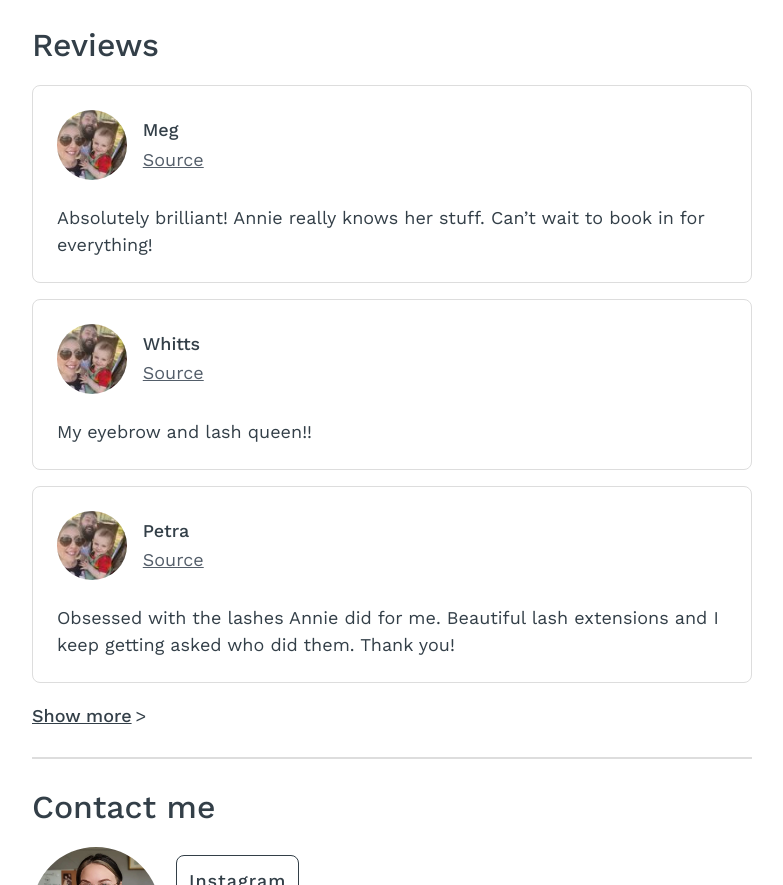
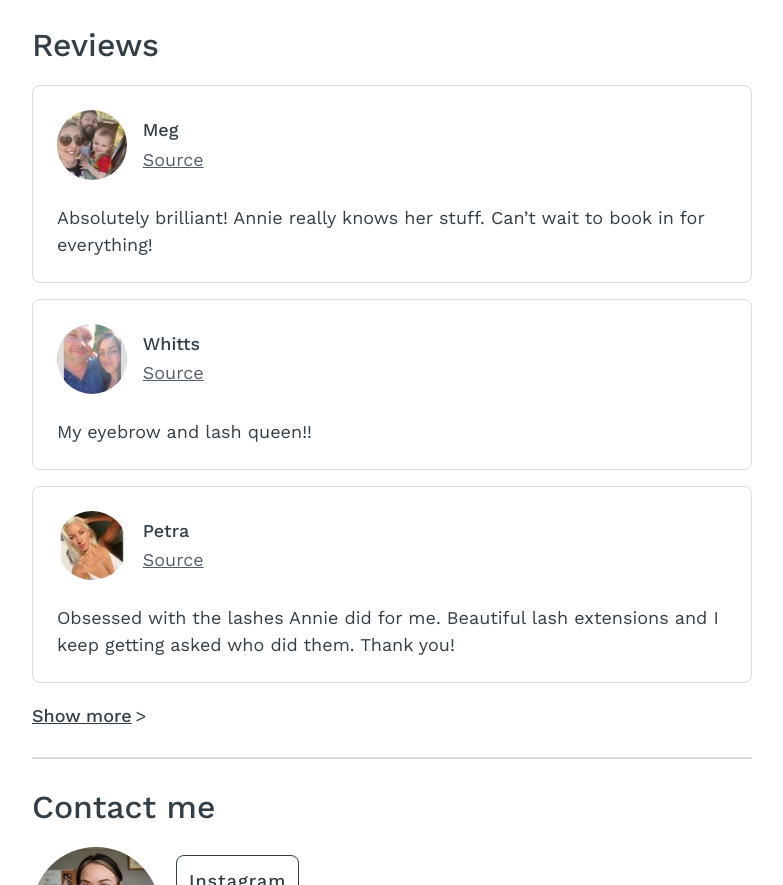
Before and after one commit to ocampco/face-studio, a Gatsby site: page / in a window 1280 px wide. Shown: the part 1801-2686 px from the top of the page, without its empty margins (248-1031 px from the left). Built offline with nearby package versions, Linux system fonts and the light colour scheme; Gatsby itself is replaced by a stand-in of ours.

Commit message:
Use static review comment components since dynamic is not supported

```diff
--- /dev/null
+++ b/src/components/Comments.js
@@ -0,0 +1,121 @@
+import React from 'react';
+import styled from 'styled-components';
+import { StaticImage } from 'gatsby-plugin-image';
+import { colors } from '../styles/variables';
+
+const Card = styled.div`
+  padding: 1.5rem;
+  margin-bottom: 1rem;
+  border: 1px solid ${colors.lightGrey};
+  border-radius: 0.5rem;
+`;
+
+const User = styled.div`
+  display: flex;
+  margin-bottom: 1.5rem;
+`;
+
+const Avatar = styled.div`
+  width: 5rem;
+  margin-right: 1rem;
+  overflow: hidden;
+  border-radius: 50%;
+`;
+
+const Info = styled.div`
+  display: flex;
+  flex-direction: column;
+  justify-content: space-evenly;
+  width: 100%;
+`;
+
+const Username = styled.span`
+  font-weight: 500;
+`;
+
+const Source = styled.a`
+  color: ${colors.darkGrey};
+`;
+
+const Comment = styled.div`
+  line-height: 1.5;
+`;
+
+const Comments = () => (
+  <>
+    <Card>
+      <User>
+        <Avatar>
+          <StaticImage
+            src="./../images/review-meg.jpg"
+            alt="Meg"
+            placeholder="blurred"
+          />
+        </Avatar>
+        <Info>
+          <Username>Meg</Username>
+          <Source
+            href="https://www.facebook.com/meg.humphrey.31/posts/pfbid0mZ6pTAZFxW4oyzi4z5u9dtgz73arFvdWopuBuo7qESffmpEvoyj7NgyVt8p9sSSAl"
+            target="_blank"
+            rel="noopener noreferrer"
+          >
+            Source
+          </Source>
+        </Info>
+      </User>
+      <Comment>
+        Absolutely brilliant! Annie really knows her stuff. Can’t wait to book in for everything!
+      </Comment>
+    </Card>
+    <Card>
+      <User>
+        <Avatar>
+          <StaticImage
+            src="./../images/review-whitts.jpg"
+            alt="Whitts"
+            placeholder="blurred"
+          />
+        </Avatar>
+        <Info>
+          <Username>Whitts</Username>
+          <Source
+            href="https://www.facebook.com/whitts.oliver/posts/pfbid03CRJG9o2HWHVnVyYudUkHDEZiENsMFu3w4Qg7ntm4j7PLRqRvTgVu94giV4Bdbdpl"
+            target="_blank"
+            rel="noopener noreferrer"
+          >
+            Source
+          </Source>
+        </Info>
+      </User>
+      <Comment>
+        My eyebrow and lash queen!!
+      </Comment>
+    </Card>
+    <Card>
+      <User>
+        <Avatar>
+          <StaticImage
+            src="./../images/review-petra.jpg"
+            alt="Petra"
+            placeholder="blurred"
+          />
+        </Avatar>
+        <Info>
+          <Username>Petra</Username>
+          <Source
+            href="https://www.facebook.com/hejpetra101/posts/pfbid02CwuexLusx8YN4BEepbujuTf7rAyNG764EXmfGbQe1GcGo9tRT2RqM4uzsQrUC4g9l"
+            target="_blank"
+            rel="noopener noreferrer"
+          >
+            Source
+          </Source>
+        </Info>
+      </User>
+      <Comment>
+        Obsessed with the lashes Annie did for me. Beautiful lash extensions and I keep getting asked who did them. Thank you!
+      </Comment>
+    </Card>
+  </>
+);
+
+export default Comments;
--- a/src/components/Review.js
+++ /dev/null
@@ -1,75 +0,0 @@
-import React from 'react';
-import styled from 'styled-components';
-import { StaticImage } from 'gatsby-plugin-image';
-import { colors } from './../styles/variables';
-
-const Card = styled.div`
-  padding: 1.5rem;
-  margin-bottom: 1rem;
-  border: 1px solid ${colors.lightGrey};
-  border-radius: 0.5rem;
-`;
-
-const User = styled.div`
-  display: flex;
-  margin-bottom: 1.5rem;
-`;
-
-const Avatar = styled.div`
-  width: 5rem;
-  margin-right: 1rem;
-  overflow: hidden;
-  border-radius: 50%;
-`;
-
-const Info = styled.div`
-  display: flex;
-  flex-direction: column;
-  justify-content: space-evenly;
-  width: 100%;
-`;
-
-const Username = styled.span`
-  font-weight: 500;
-`;
-
-const Source = styled.a`
-  color: ${colors.darkGrey};
-`;
-
-const Comment = styled.div`
-  line-height: 1.5;
-`;
-
-// TODO: Use dynamic image
-const Review = ({
-  image,
-  name,
-  source,
-  comment,
-}) => (
-  <Card>
-    <User>
-      <Avatar>
-        <StaticImage
-          src='./../images/review-meg.jpg'
-          alt={name}
-          placeholder="blurred"
-        />
-      </Avatar>
-      <Info>
-        <Username>{name}</Username>
-        <Source
-          href={source}
-          target="_blank"
-          rel="noopener noreferrer"
-        >
-          Source
-        </Source>
-      </Info>
-    </User>
-    <Comment>{comment}</Comment>
-  </Card>
-);
-
-export default Review;
--- a/src/components/Reviews.js
+++ b/src/components/Reviews.js
@@ -1,5 +1,5 @@
 import React from 'react';
-import Review from './Review';
+import Comments from './Comments';
 import styled from 'styled-components';
 import config from '../config';
 
@@ -12,38 +12,12 @@ const Link = styled.a`
   margin-right: 0.25rem;
 `;
 
-const reviews = [{
-  image: './../images/review-meg.jpg',
-  name: 'Meg',
-  source: 'https://www.facebook.com/meg.humphrey.31/posts/pfbid0mZ6pTAZFxW4oyzi4z5u9dtgz73arFvdWopuBuo7qESffmpEvoyj7NgyVt8p9sSSAl',
-  comment: 'Absolutely brilliant! Annie really knows her stuff. Can’t wait to book in for everything!',
-}, {
-  image: './../images/review-whitts.jpg',
-  name: 'Whitts',
-  source: 'https://www.facebook.com/whitts.oliver/posts/pfbid03CRJG9o2HWHVnVyYudUkHDEZiENsMFu3w4Qg7ntm4j7PLRqRvTgVu94giV4Bdbdpl',
-  comment: 'My eyebrow and lash queen!!',
-}, {
-  image: './../images/review-petra.jpg',
-  name: 'Petra',
-  source: 'https://www.facebook.com/hejpetra101/posts/pfbid02CwuexLusx8YN4BEepbujuTf7rAyNG764EXmfGbQe1GcGo9tRT2RqM4uzsQrUC4g9l',
-  comment: 'Obsessed with the lashes Annie did for me. Beautiful lash extensions and I keep getting asked who did them. Thank you!',
-}]
-
-// TODO: Use shared link
+// TODO: Use shared link component
 const Reviews = () => (
   <section>
     <h2 id="Reviews">Reviews</h2>
     <Cards>
-    { reviews.map(
-        ({ image, name, source, comment }) =>
-          <Review
-            key={source}
-            image={image}
-            name={name}
-            source={source}
-            comment={comment}
-          />
-    )}
+      <Comments />
     </Cards>
     <Link
       href={config.FB_REVIEWS_URL}
```
